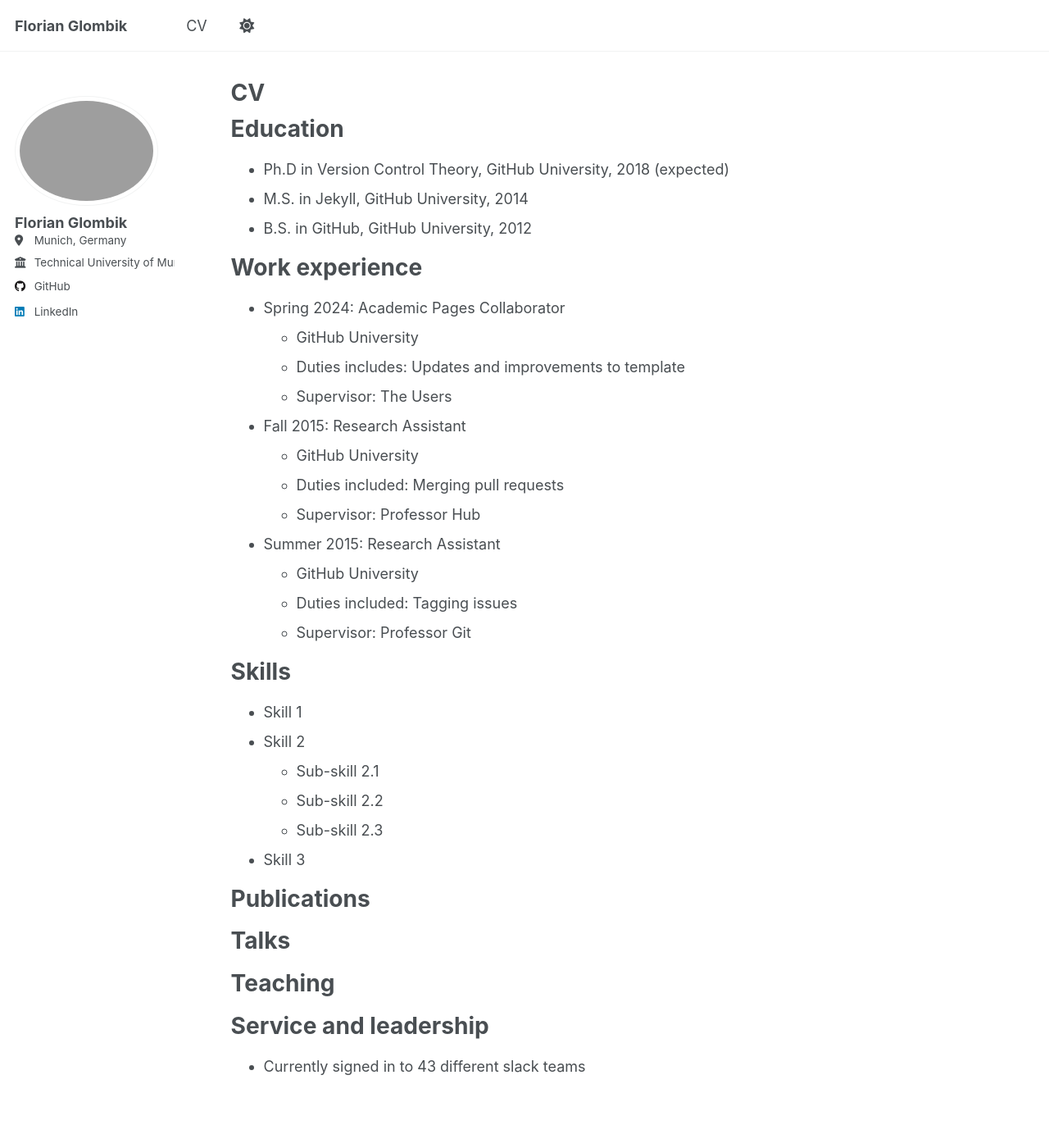
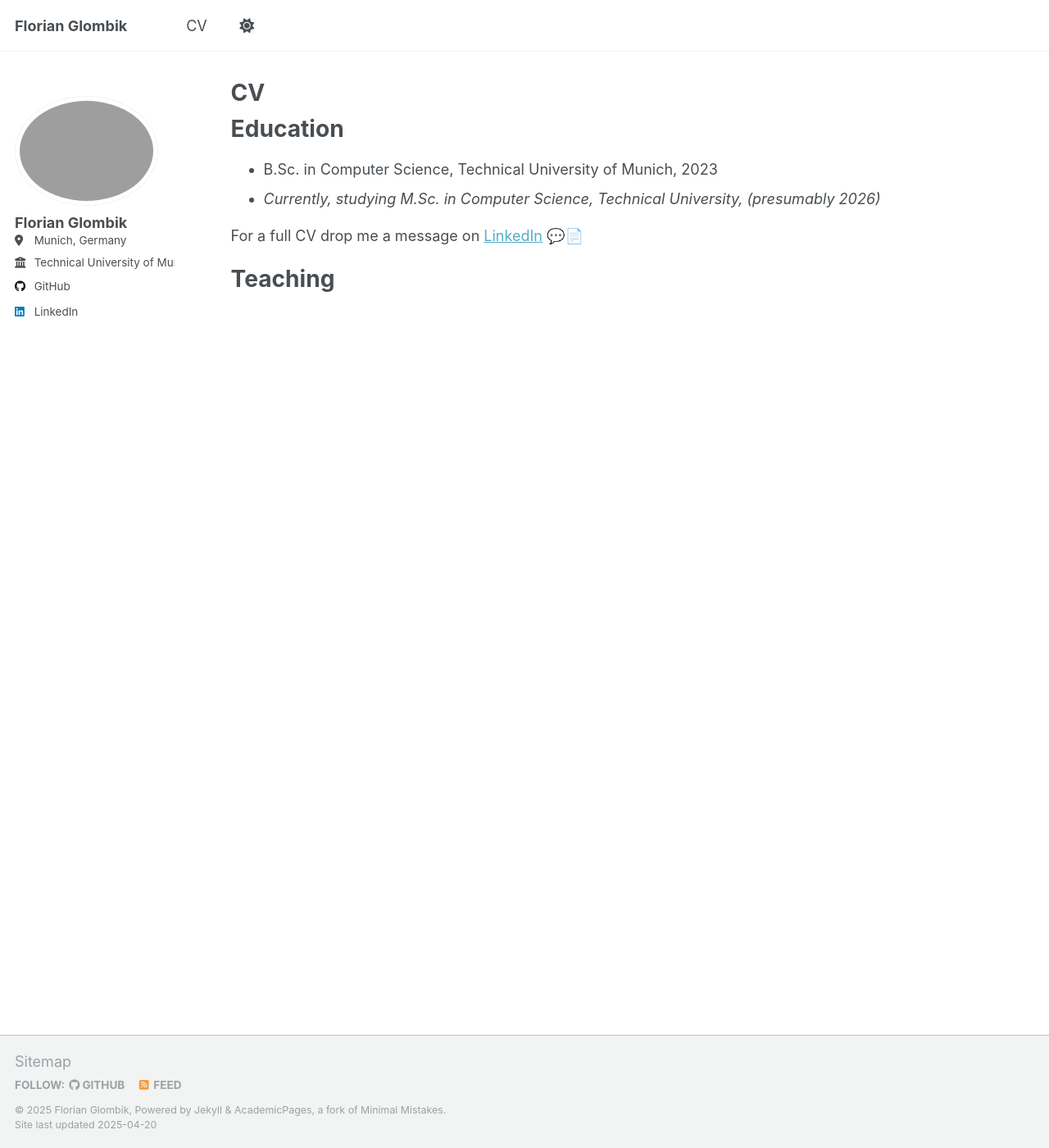
Before and after one commit to florian-glombik/florian-glombik.github.io, a Jekyll site: the page built from _pages/cv.md, in a window 1280 px wide and 1400 px high. Shown: the whole window at 82% size. Built offline with Jekyll 4.4.1, drawn with Linux system fonts in a browser that asks for light colours.

Commit message:
Adjust CV page

```diff
--- a/_pages/cv.md
+++ b/_pages/cv.md
@@ -11,47 +11,56 @@ redirect_from:
 
 Education
 ======
-* Ph.D in Version Control Theory, GitHub University, 2018 (expected)
-* M.S. in Jekyll, GitHub University, 2014
-* B.S. in GitHub, GitHub University, 2012
+* B.Sc. in Computer Science, Technical University of Munich, 2023
+* _Currently, studying M.Sc. in Computer Science, Technical University, (presumably 2026)_
 
-Work experience
-======
-* Spring 2024: Academic Pages Collaborator
-  * GitHub University
-  * Duties includes: Updates and improvements to template
-  * Supervisor: The Users
+For a full CV drop me a message on [LinkedIn](https://www.linkedin.com/in/florian-glombik/) 💬📄
 
-* Fall 2015: Research Assistant
-  * GitHub University
-  * Duties included: Merging pull requests
-  * Supervisor: Professor Hub
+[//]: # (Work experience)
 
-* Summer 2015: Research Assistant
-  * GitHub University
-  * Duties included: Tagging issues
-  * Supervisor: Professor Git
+[//]: # (======)
 
-Skills
-======
-* Skill 1
-* Skill 2
-  * Sub-skill 2.1
-  * Sub-skill 2.2
-  * Sub-skill 2.3
-* Skill 3
+[//]: # (* Spring 2024: Academic Pages Collaborator)
 
-Publications
-======
-  <ul>{% for post in site.publications reversed %}
-    {% include archive-single-cv.html %}
-  {% endfor %}</ul>
+[//]: # (  * GitHub University)
 
-Talks
-======
-  <ul>{% for post in site.talks reversed %}
-    {% include archive-single-talk-cv.html  %}
-  {% endfor %}</ul>
+[//]: # (  * Duties includes: Updates and improvements to template)
+
+[//]: # (  * Supervisor: The Users)
+
+[//]: # ()
+[//]: # (* Fall 2015: Research Assistant)
+
+[//]: # (  * GitHub University)
+
+[//]: # (  * Duties included: Merging pull requests)
+
+[//]: # (  * Supervisor: Professor Hub)
+
+[//]: # ()
+[//]: # (* Summer 2015: Research Assistant)
+
+[//]: # (  * GitHub University)
+
+[//]: # (  * Duties included: Tagging issues)
+
+[//]: # (  * Supervisor: Professor Git)
+
+[//]: # (Skills)
+
+[//]: # (======)
+
+[//]: # (* Skill 1)
+
+[//]: # (* Skill 2)
+
+[//]: # (  * Sub-skill 2.1)
+
+[//]: # (  * Sub-skill 2.2)
+
+[//]: # (  * Sub-skill 2.3)
+
+[//]: # (* Skill 3)
 
 Teaching
 ======
@@ -59,6 +68,8 @@ Teaching
     {% include archive-single-cv.html %}
   {% endfor %}</ul>
 
-Service and leadership
-======
-* Currently signed in to 43 different slack teams
+[//]: # (Service and leadership)
+
+[//]: # (======)
+
+[//]: # (* Currently signed in to 43 different slack teams)
```
Also changed, not shown: _data/cv.json (+1 -6 lines), _data/navigation.yml (+4 -4 lines).
